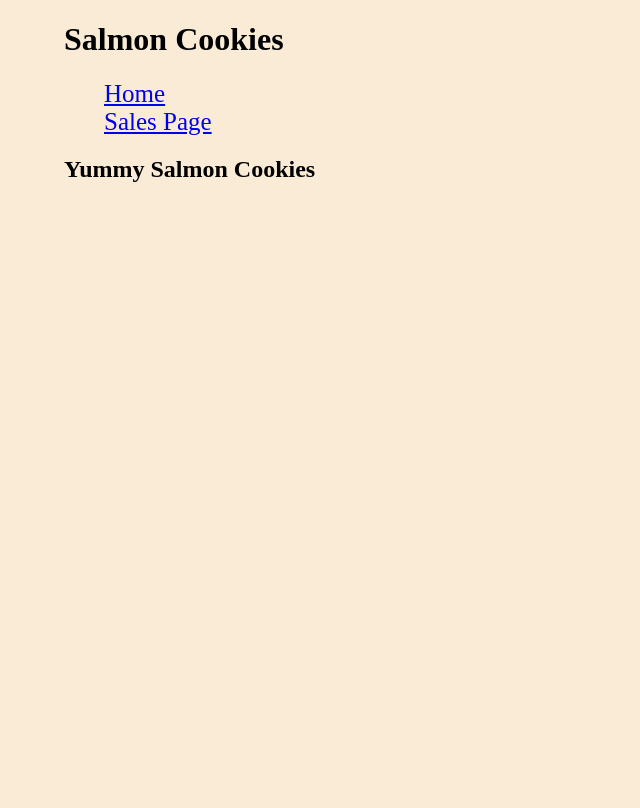
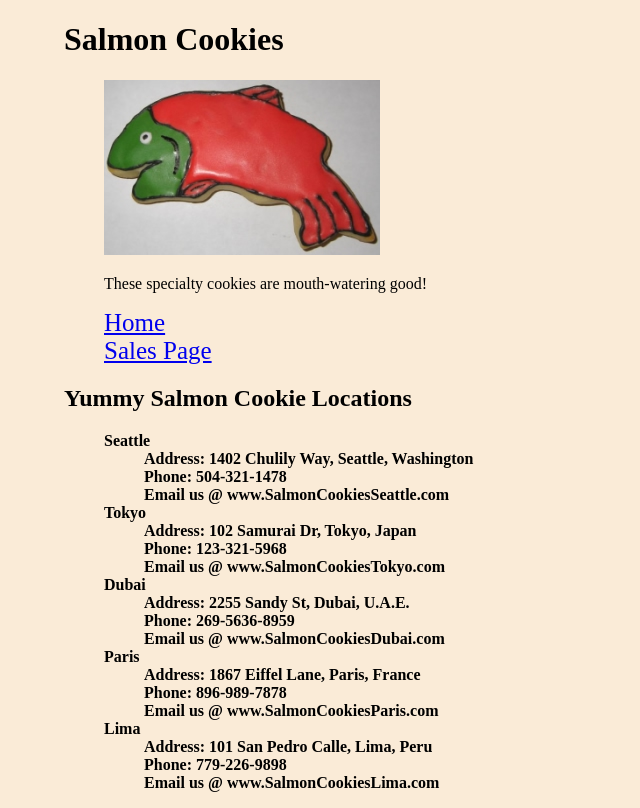
Before and after one commit to phillipstm/-cookie-stand-, a plain HTML site: page index.html in a window 1280 px wide. Shown: the whole page, without its empty margins (0-640 px from the left). Drawn offline with Linux system fonts and the light colour scheme.

Commit message:
added location info to html

```diff
--- a/index.html
+++ b/index.html
@@ -8,6 +8,16 @@
   <body>
     <header>
       <h1>Salmon Cookies</h1>
+      <figure>
+        <img src="images\frosted-cookie.jpg"
+        alt="Frosted Salmon Cookie"
+        title="Salmon Cookies specialty frosted cookies" />
+      <p>
+        <figcaption>
+          These specialty cookies are mouth-watering good!
+        </figcaption>
+      </p>
+      </figure>
       <nav>
         <ul>
           <li><a href="index.html">Home</a></li>
@@ -16,7 +26,41 @@
       </nav>
     </header>
     <main>
-      <h2>Yummy Salmon Cookies</h2>
+      <h2>Yummy Salmon Cookie Locations</h2>
+      <ul>
+        <li>Seattle
+          <ul>
+            <li>Address: 1402 Chulily Way, Seattle, Washington</li>
+            <li>Phone: 504-321-1478</li>
+            <li>Email us @ www.SalmonCookiesSeattle.com</li>
+          </ul>
+          <li>Tokyo
+            <ul>
+              <li>Address: 102 Samurai Dr, Tokyo, Japan</li>
+              <li>Phone: 123-321-5968</li>
+              <li>Email us @ www.SalmonCookiesTokyo.com</li>
+            </ul>
+            <li>Dubai
+              <ul>
+                <li>Address: 2255 Sandy St, Dubai, U.A.E.</li>
+                <li>Phone: 269-5636-8959</li>
+                <li>Email us @ www.SalmonCookiesDubai.com</li>
+              </ul>
+              <li>Paris
+                <ul>
+                  <li>Address: 1867 Eiffel Lane, Paris, France</li>
+                  <li>Phone: 896-989-7878</li>
+                  <li>Email us @ www.SalmonCookiesParis.com</li>
+                </ul>
+                <li>Lima
+                  <ul>
+                    <li>Address: 101 San Pedro Calle, Lima, Peru</li>
+                    <li>Phone: 779-226-9898</li>
+                    <li>Email us @ www.SalmonCookiesLima.com</li>
+                  </ul>
+                </ul>
+        </li>
+      </ul>
     </main>
     <footer></footer>
   </body>
```
Also changed, not shown: images/chinook.jpg (added), images/cutter.jpeg (added), images/family.jpg (added), images/fish.jpg (added), images/frosted-cookie.jpg (added), images/salmon (1).png (added), images/shirt.jpg (added).
